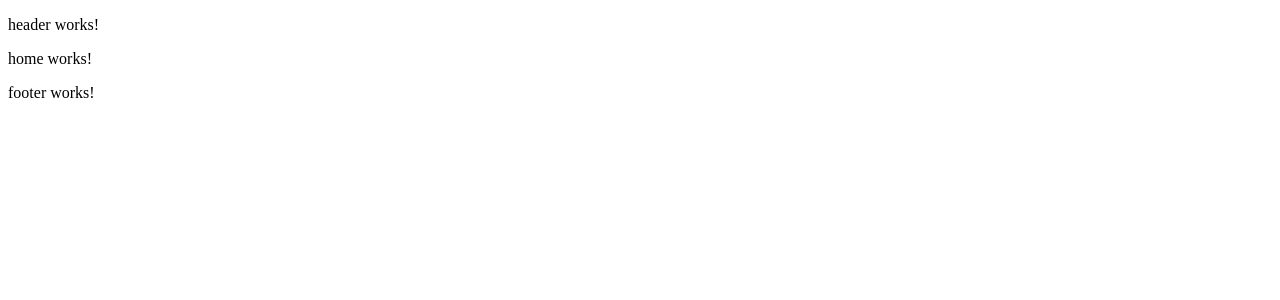
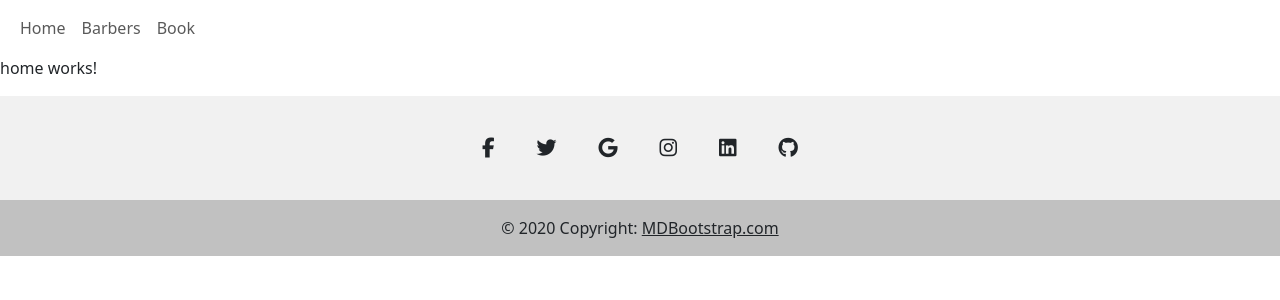
Before and after one commit to Yassine-MAKHLOUK/reservation-app, an Angular app: page / in a window 1280 px wide. Shown: the top 300 px of the page. Built offline with nearby package versions, Linux system fonts and the light colour scheme.

Commit message:
add header and footer

```diff
--- a/angular.json
+++ b/angular.json
@@ -25,6 +25,7 @@
               "src/assets"
             ],
             "styles": [
+              "node_modules/bootstrap/dist/css/bootstrap.min.css",
               "src/styles.css"
             ],
             "scripts": [],
--- a/package.json
+++ b/package.json
@@ -21,6 +21,9 @@
     "@angular/platform-server": "^17.3.0",
     "@angular/router": "^17.3.0",
     "@angular/ssr": "^17.3.7",
+    "@fortawesome/fontawesome-free": "^6.5.2",
+    "@ng-bootstrap/ng-bootstrap": "^16.0.0-rc.2",
+    "bootstrap": "^5.3.3",
     "express": "^4.18.2",
     "rxjs": "~7.8.0",
     "tslib": "^2.3.0",
--- a/src/app/app.routes.ts
+++ b/src/app/app.routes.ts
@@ -15,7 +15,7 @@ export const routes: Routes = [
         canActivate: [],
     },
     {
-        path: 'barber',
+        path: 'barbers',
         component: BarberComponent,
         canActivate: [],
     }
--- a/src/app/components/footer/footer.component.html
+++ b/src/app/components/footer/footer.component.html
@@ -1 +1,75 @@
-<p>footer works!</p>
+<footer class="text-center text-white" style="background-color: #f1f1f1;">
+    <!-- Grid container -->
+    <div class="container pt-4">
+      <!-- Section: Social media -->
+      <section class="mb-4">
+        <!-- Facebook -->
+        <a
+          mdbRipple
+          rippleColor="dark"
+          class="btn btn-link btn-floating btn-lg text-dark m-1"
+          href="#!"
+          role="button"
+          ><i class="fab fa-facebook-f"></i
+        ></a>
+
+        <!-- Twitter -->
+        <a
+          mdbRipple
+          rippleColor="dark"
+          class="btn btn-link btn-floating btn-lg text-dark m-1"
+          href="#!"
+          role="button"
+          ><i class="fab fa-twitter"></i
+        ></a>
+
+        <!-- Google -->
+        <a
+          mdbRipple
+          rippleColor="dark"
+          class="btn btn-link btn-floating btn-lg text-dark m-1"
+          href="#!"
+          role="button"
+          ><i class="fab fa-google"></i
+        ></a>
+
+        <!-- Instagram -->
+        <a
+          mdbRipple
+          rippleColor="dark"
+          class="btn btn-link btn-floating btn-lg text-dark m-1"
+          href="#!"
+          role="button"
+          ><i class="fab fa-instagram"></i
+        ></a>
+
+        <!-- Linkedin -->
+        <a
+          mdbRipple
+          rippleColor="dark"
+          class="btn btn-link btn-floating btn-lg text-dark m-1"
+          href="#!"
+          role="button"
+          ><i class="fab fa-linkedin"></i
+        ></a>
+        <!-- Github -->
+        <a
+          mdbRipple
+          rippleColor="dark"
+          class="btn btn-link btn-floating btn-lg text-dark m-1"
+          href="#!"
+          role="button"
+          ><i class="fab fa-github"></i
+        ></a>
+      </section>
+      <!-- Section: Social media -->
+    </div>
+    <!-- Grid container -->
+
+    <!-- Copyright -->
+    <div class="text-center text-dark p-3" style="background-color: rgba(0, 0, 0, 0.2);">
+      © 2020 Copyright:
+      <a class="text-dark" href="https://mdbootstrap.com/">MDBootstrap.com</a>
+    </div>
+    <!-- Copyright -->
+  </footer>
--- a/src/app/components/header/header.component.html
+++ b/src/app/components/header/header.component.html
@@ -1 +1,28 @@
-<p>header works!</p>
+<header>
+    <!-- Navbar -->
+    <nav class="navbar navbar-expand-lg navbar-light bg-white">
+      <div class="container-fluid">
+
+        <div
+
+          class="collapse navbar-collapse"
+          id="jumbotronExample"
+        >
+          <ul class="navbar-nav me-auto mb-2 mb-lg-0">
+            <li class="nav-item active">
+              <a class="nav-link" aria-current="page" href="/">Home</a>
+            </li>
+            <li class="nav-item">
+              <a class="nav-link" href="/barbers">Barbers</a>
+            </li>
+            <li class="nav-item">
+              <a class="nav-link" href="/book">Book</a>
+            </li>
+
+          </ul>
+        </div>
+      </div>
+    </nav>
+    <!-- Navbar -->
+
+  </header>
--- a/src/styles.css
+++ b/src/styles.css
@@ -1 +1,2 @@
 /* You can add global styles to this file, and also import other style files */
+@import '@fortawesome/fontawesome-free/css/all.css';
```
Also changed, not shown: 1 other file (tests, documents, lock files or other folders).
